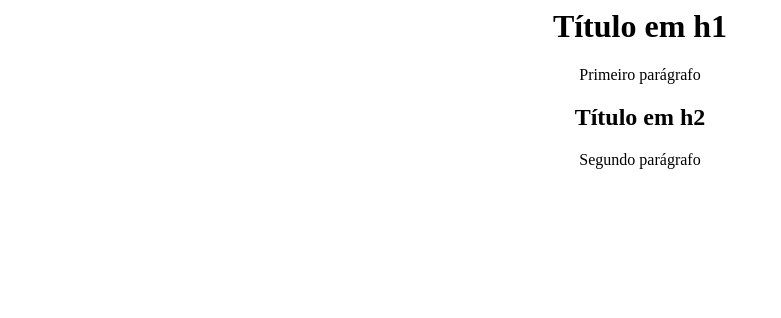
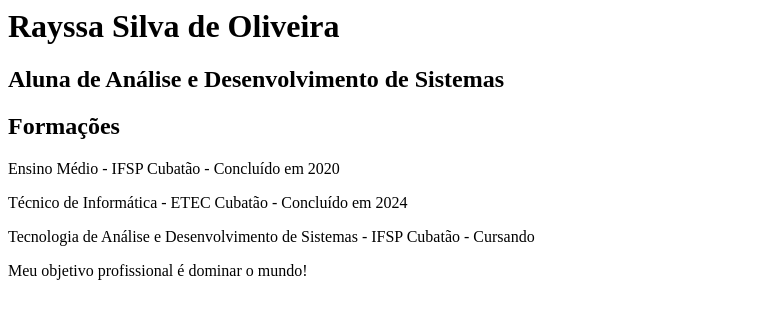
Before and after one commit to RayssaOlv/CBTDWEB, a plain HTML site: page index.html in a window 1280 px wide. Shown: the whole page, without its empty margins (0-781 px from the left). Drawn offline with Linux system fonts and the light colour scheme.

Commit message:
Update index.html

```diff
--- a/index.html
+++ b/index.html
@@ -1,16 +1,25 @@
 <html>
     <head>
-        <style>
-            body {
-                text-align: center;
-            }
-        </style>
-        <title> Primeira Atividade</title>
+        <title>
+            Currículo
+        </title>
     </head>
     <body>
-        <h1>Título em h1</h1>
-        <p>Primeiro parágrafo</p>
-        <h2>Título em h2</h2>
-        <p>Segundo parágrafo</p>
+        <h1>Rayssa Silva de Oliveira</h1>
+        <h2>Aluna de Análise e Desenvolvimento de Sistemas</h2>
+        <h2>Formações</h2>
+        <p>
+            Ensino Médio - IFSP Cubatão - Concluído em 2020
+        </p>
+        <p>
+         Técnico de Informática - ETEC Cubatão - Concluído em 2024
+        </p>
+        <p>
+          Tecnologia de Análise e Desenvolvimento de Sistemas - IFSP Cubatão - Cursando
+        </p>
+
+        <p>
+            Meu objetivo profissional é dominar o mundo!
+        </p>
     </body>
 </html>
```
